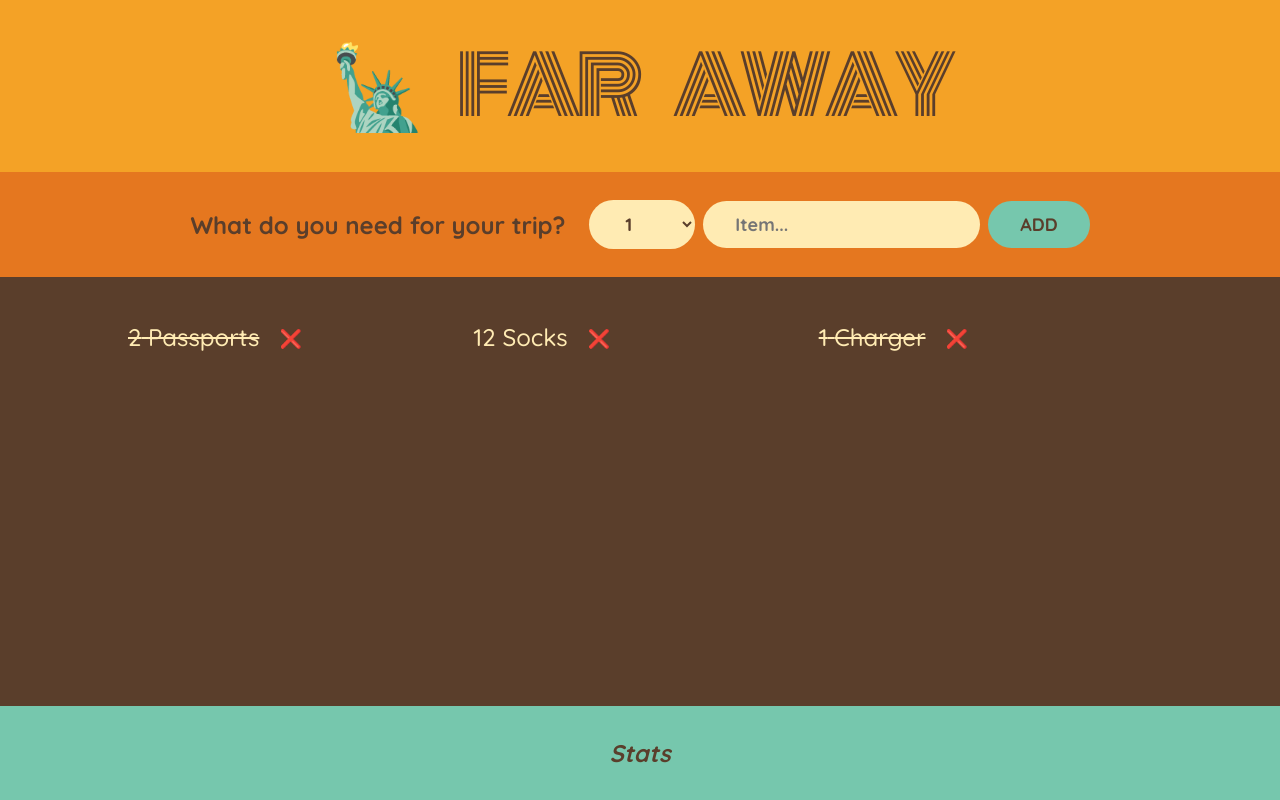
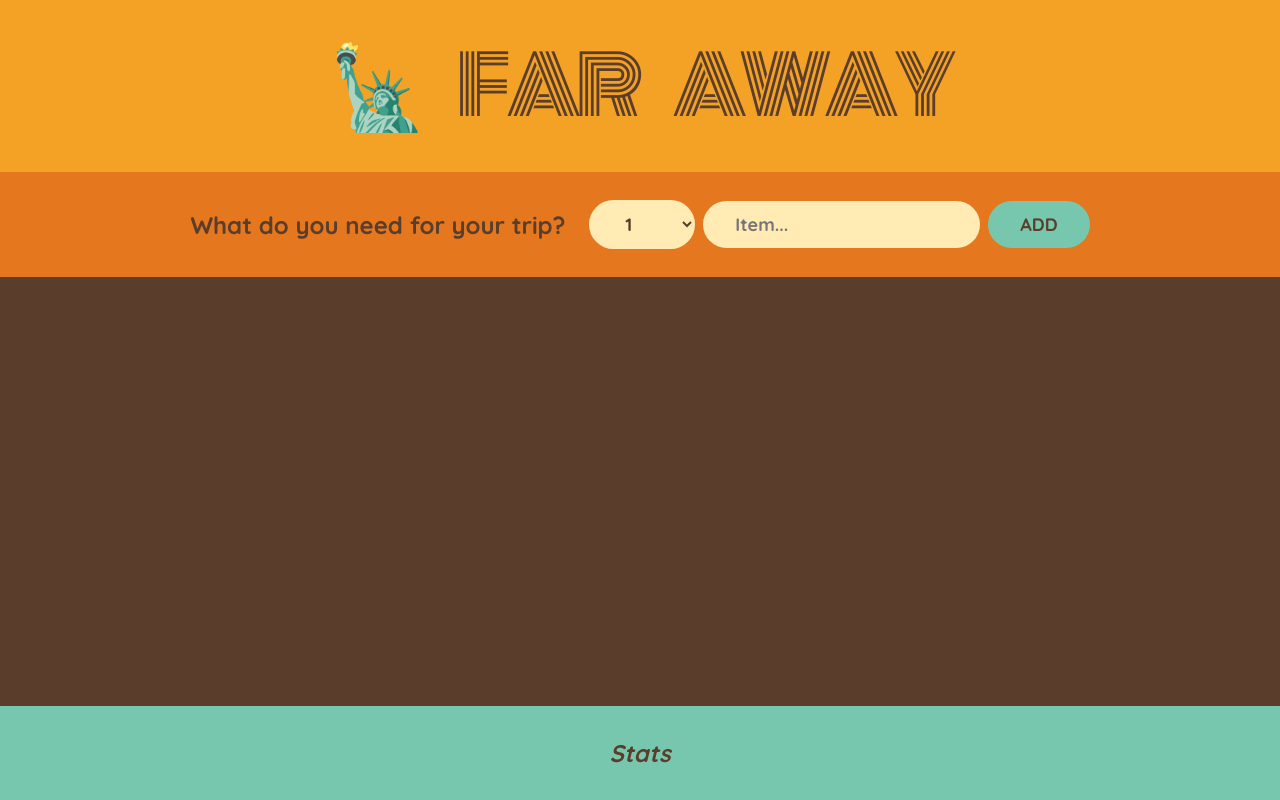
Before and after one commit to dineshpandeyy/travel-list, a React (Create React App) app: page / in a window 1280 px wide. Built offline with nearby package versions, Linux system fonts and the light colour scheme.

Commit message:
listed the state up to parent components

```diff
--- a/src/App.js
+++ b/src/App.js
@@ -7,17 +7,23 @@ const initialItems = [
 ];
 
 export default function App() {
+  const [itemsAdded, setItemsAdded] = useState([]);
+
+  function handleAddItem(item) {
+    setItemsAdded((items) => [...items, item])
+  }
+
   return (
     <div className="app">
       <h1>🗽 Far Away</h1>
-      <Form />
-      <PackingList />
+      <Form onHandleAddItem= {handleAddItem}/>
+      <PackingList itemsAdded= {itemsAdded} />
       <Stats />
     </div>
   );
 }
 
-function Form() {
+function Form( {onHandleAddItem} ) {
   const [description, setDescription] = useState("");
   const [quantity, setQuantity] = useState(1);
 
@@ -27,6 +33,7 @@ function Form() {
     if(!description) return
     const newItem = {quantity, description, packed:false, id:Date.now()}
     console.log(newItem)
+    onHandleAddItem(newItem)
     setDescription("")
     setQuantity(1)
   }
@@ -45,12 +52,12 @@ function Form() {
   );
 }
 
-function PackingList() {
+function PackingList( {itemsAdded}) {
   return (
     <div className="list">
       <ul>
         {
-          initialItems.map((item) =>
+          itemsAdded.map((item) =>
             <Item itemObj={item} key={item.id} />
           )
         }
```
